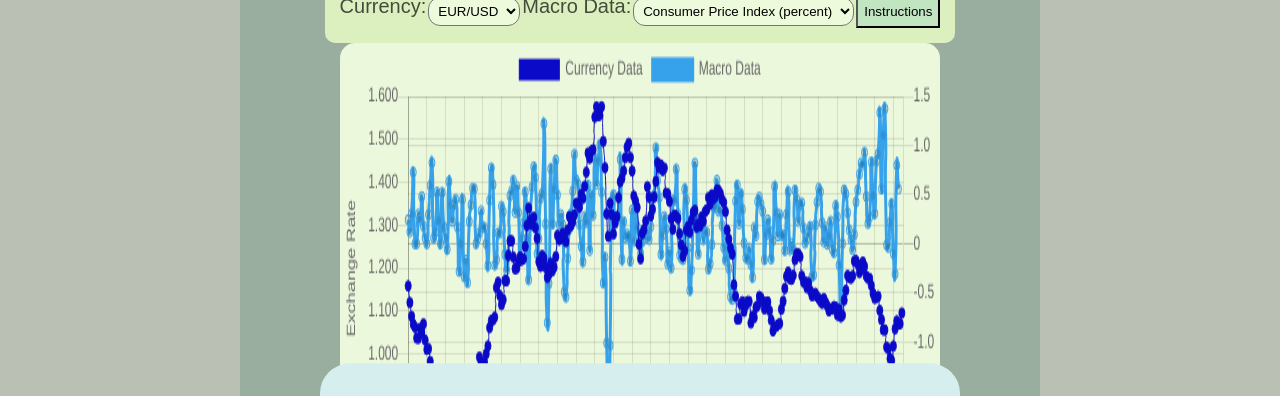
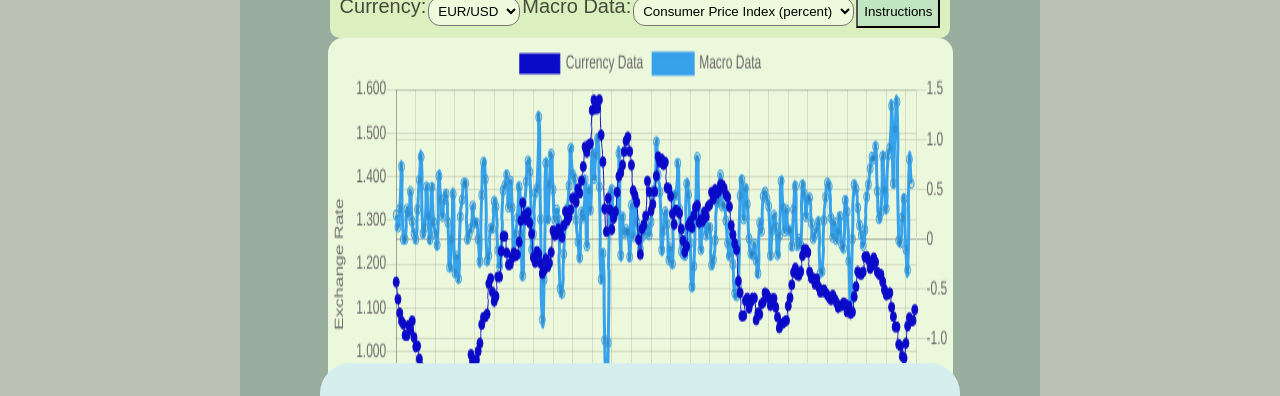
Before and after one commit to lewiskk016/jsprojectreal, a website built with webpack: page index.html in a window 1280 px wide. Shown: the part 43-439 px from the top of the page. Built offline with nearby package versions, Linux system fonts and the light colour scheme; a script that the page names is missing.

Commit message:
finalishish version

```diff
--- a/index.css
+++ b/index.css
@@ -34,7 +34,7 @@
     border-radius: 10px;
     background-color: #dcf0bf;
     font: 20px Arial;
-    padding: 15px;
+    padding: 10px;
     color: #000000b0;
   }
 
@@ -42,7 +42,7 @@
     display: flex;
     position: relative;
     border-radius: 15px;
-    width: 600px;
+    width: 625px;
     height: 500px;
     background-color: #ecf8dc;
   }
```
